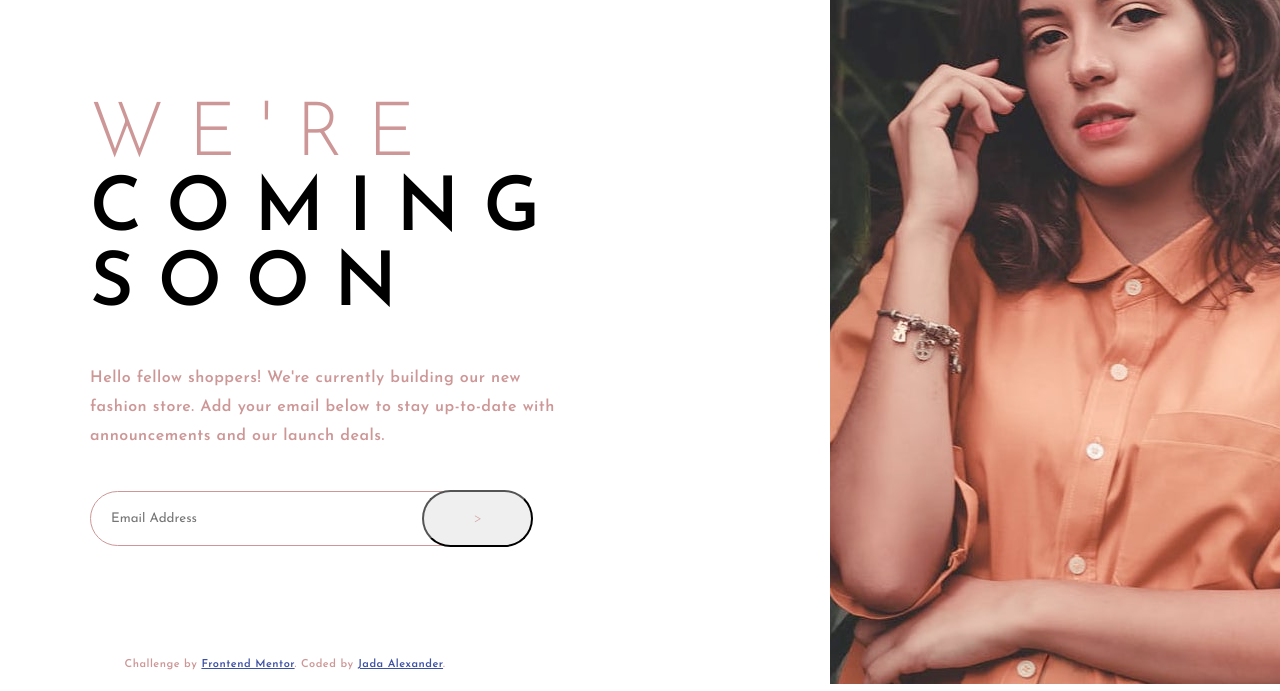
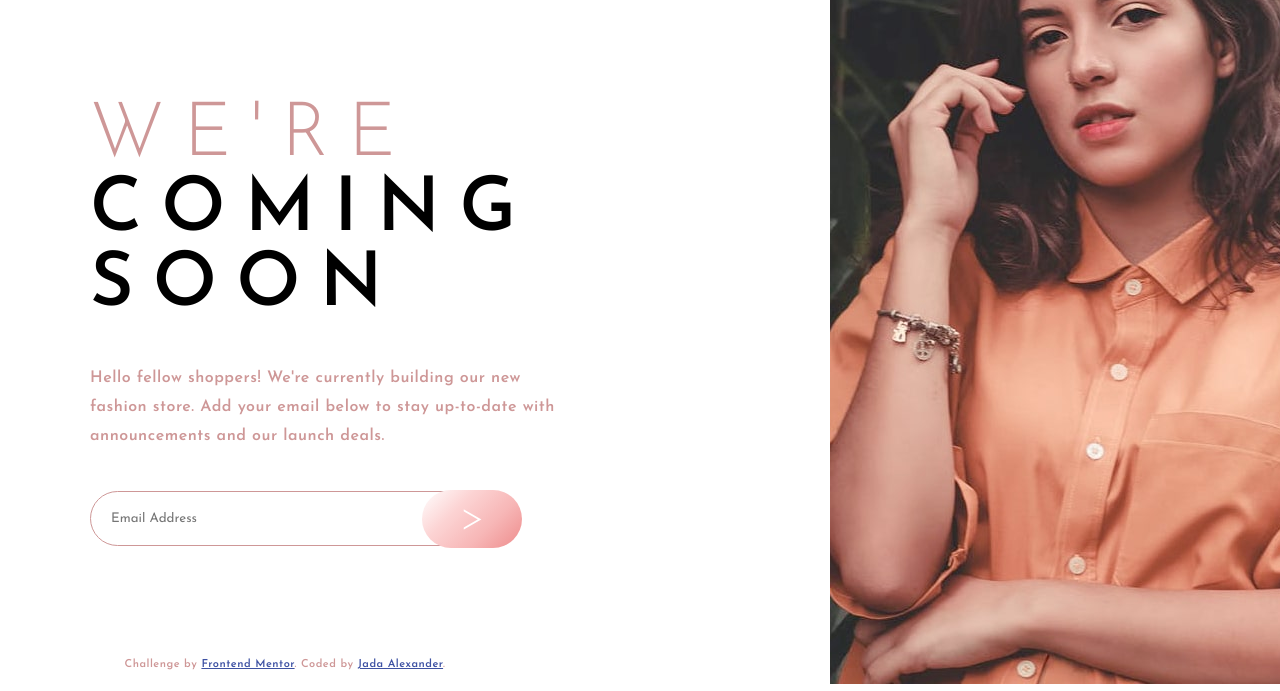
Before and after one commit to jalexandertech/BaseApparelProject, a plain HTML site: page index.html in a window 1280 px wide. Shown: the part 116-807 px from the top of the page. Drawn offline with Linux system fonts and the light colour scheme.

Commit message:
Change height to button and add color

```diff
--- a/index.html
+++ b/index.html
@@ -18,12 +18,12 @@
     </header>
 
     <div id="main">
-      <h1><span>We're</span> <br>coming <br>soon</h1>
+      <h1><span class="firstword">We're</span> <br>coming <br>soon</h1>
       <p>Hello fellow shoppers! We're currently building our new fashion store.
       Add your email below to stay up-to-date with announcements and our launch deals.</p>
       <form>
        <input type="text" placeholder="Email Address">
-       <button class="button" style="vertical-align:middle"><span> ></span></button>
+       <button class="button" style="vertical-align:middle"><span class="gt"> ></span></button>
       </form>
 
     </div>
--- a/style.css
+++ b/style.css
@@ -16,9 +16,7 @@
         "main"
         ;}
 
-  #hero{
-      width: 100px;
-  }
+
     }
 
 /* CSS Grid */
@@ -64,10 +62,10 @@ h1{
     text-transform: uppercase;
     font-weight: 600;
     font-size: 75px;
-    letter-spacing: 1.5rem;
+    letter-spacing: 1.2rem;
 }
 
-#main span{
+.firstword{
     color: hsl(0, 36%, 70%);
     font-weight: 300;
 }
@@ -91,20 +89,23 @@ input[type=text]{
 }
 
 .button{
-    width: 15%;
-
+    width: 100px;
+    border: none;
     cursor: pointer;
-    padding: 20px;
+    padding: 8px;
     position: relative;
     right: 180px;
     border-radius:40px ;
-
+    height: 58px;
+    background-image: linear-gradient(135deg, hsl(0, 0%, 100%), hsl(0, 88%, 91%), hsl(0, 80%, 84%), hsl(0, 74%, 74%));
 
 }
 
-.button:hover{
 
-
+.gt{
+    font-size: 40px;
+    font-weight: 300;
+    color: #fff;
 }
 
 /* Footer Information */
```
